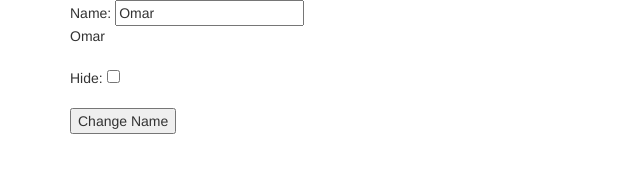
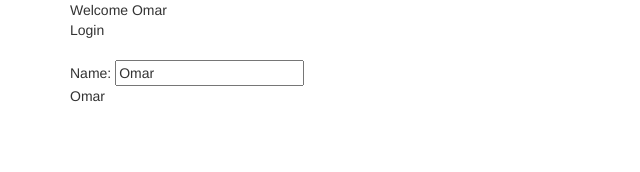
Before and after one commit to WritingPanda/angulartutorial, a plain HTML site: page index.html in a window 1280 px wide. Shown: the whole page, without its empty margins (0-640 px from the left). Drawn offline with Linux system fonts and the light colour scheme.

Commit message:
Lecture 19 code written down. Getting ready to start the lesson.

```diff
--- a/index.html
+++ b/index.html
@@ -2,25 +2,30 @@
 <html data-ng-app="">
 	<head>
 		<link rel="stylesheet" href="css/bootstrap.min.css">
-		<title>AngularJS App</title>
+		<title>More on Directives</title>
 	</head>
-	<body data-ng-init="name='Omar'">
+	<body data-ng-init="data={name:'Omar', isVisible: true, loggedIn: false, status: 'string'}">
+	<!--
+		Practice with
+		ng-cloak
+		ng-switch
+		ng-class
+		ng-show
+	-->
 		<div class="container">
-			<!-- AngularJS Directive -->
-			<div data-ng-hide="isHidden">
-				Name: <input type="text" data-ng-model="name" />
+			<div>
+				<div>
+					Welcome {{ data.name }}
+				</div>
+				<div>
+					Login
+				</div>
 				<br/>
-				<!-- Bound data -->
-				<!-- Another approach instead of using the {{ }} -->
-				<span data-ng-bind="name"></span>
-			</div>
-			<br/>
-			<div>
-				Hide: <input type="checkbox" data-ng-model="isHidden" />
-			</div>
-			<br/>
-			<div>
-				<button data-ng-click="name='Becky'">Change Name</button>
+				<div data-ng-show="data.isVisible">
+					Name: <input type="text" data-ng-model="data.name"/>
+					<br/>
+					{{ data.name }}
+				</div>
 			</div>
 		</div>
 
@@ -29,32 +34,3 @@
 		<script src="js/bootstrap.min.js"></script>
 	</body>
 </html>
-
-
-<!-- Notes
-
-	Factories and Services:
-		* Used to make RESTful calls
-		* Used to share data between controllers
-		* Used to handle custom logic
-		* Are Singletons
-	Controllers:
-		* Controllers act as the brain for a view
-		* Retrieve data from a factory/service and store it
-		* Handle events triggered by view
-		* Know how to handle custom logic
-		* Rely on the $scope object to interact with the view
-	Views:
-		* Contain HTML and CSS
-		* Bind to data provided by a controller via the $scope object
-		* Use directives to enhance HTML and render data
-	Routes:
-		* Reference a controller and view
-		* Can include route parameters
-	Module pieces:
-		* Controllers
-		* Factory/Service
-		* Directives
-		* Filters
-
-End notes -->
```
